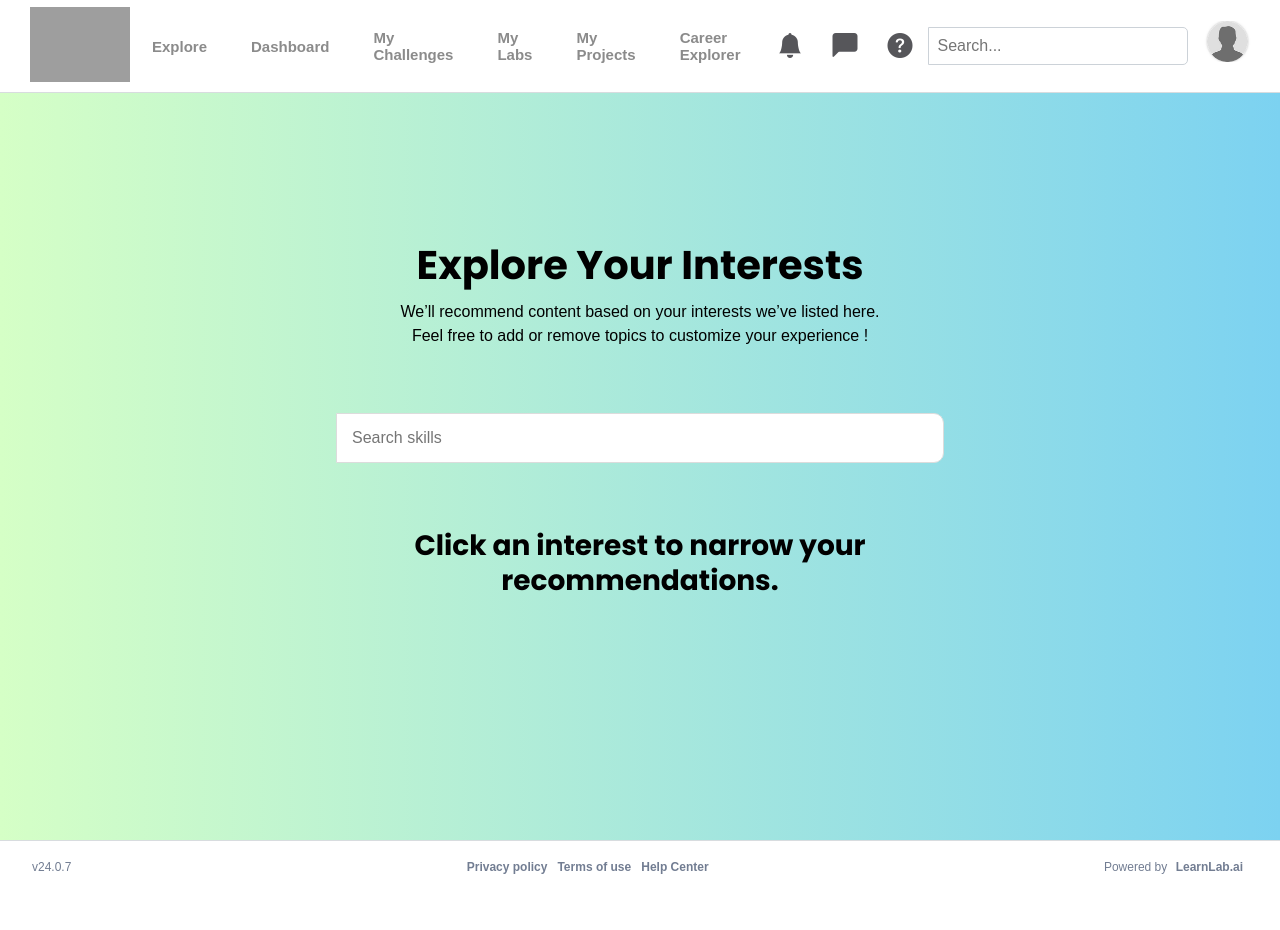
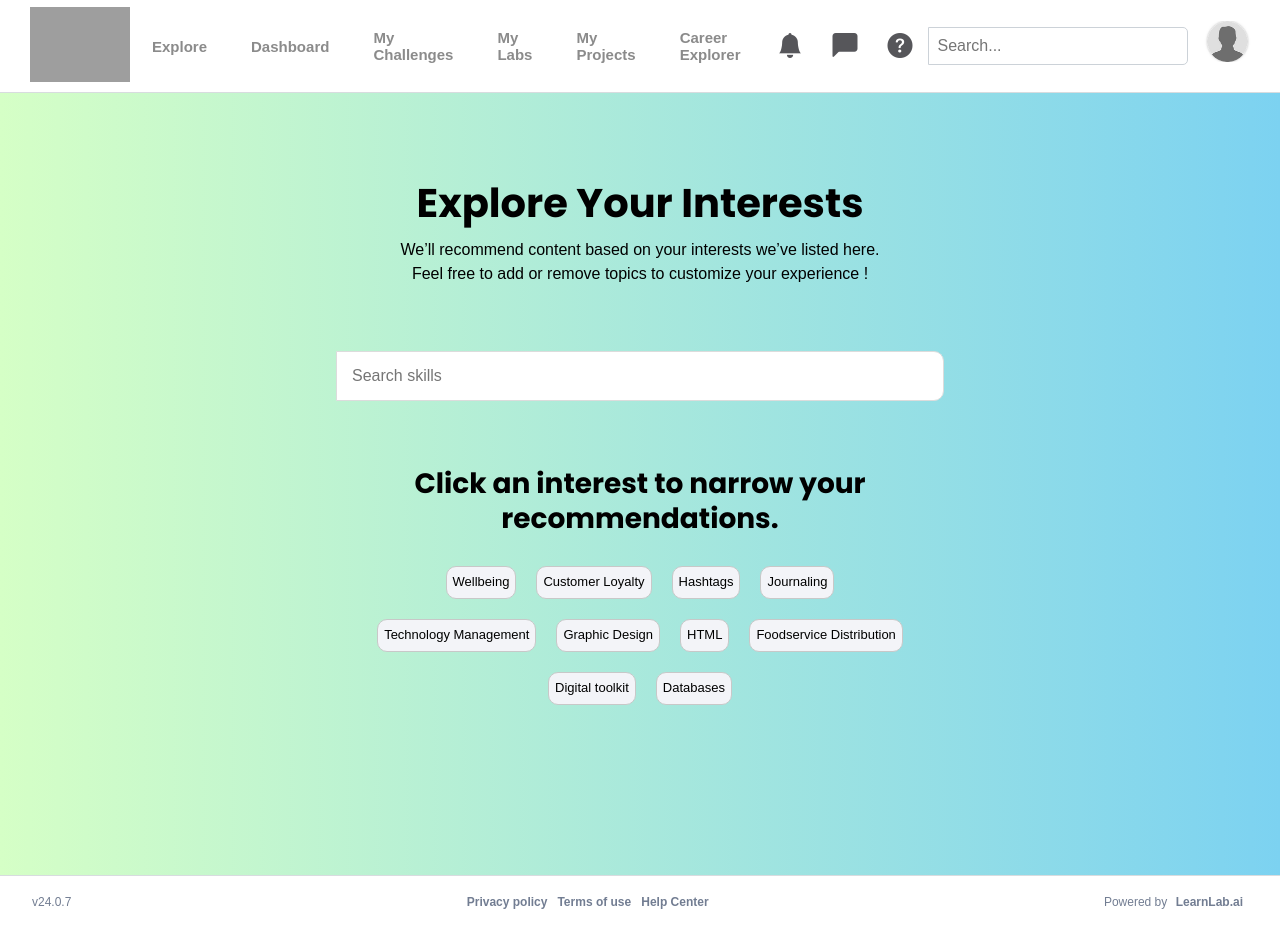
Before and after one commit to rebecca-romeo/prepr-challenge-4, a React (Create React App) app: page / in a window 1280 px wide. Before the commit the page ends 895 px from the top, so only its background shows below. Built offline with nearby package versions, Linux system fonts and the light colour scheme; grey boxes are pictures that could not be loaded.

Commit message:
recommendation section and styling

```diff
--- a/src/App.css
+++ b/src/App.css
@@ -108,7 +108,7 @@ header {
   justify-content: center;
   align-items: center;
   text-align: center;
-  padding: 18rem 0;
+  padding: 18rem 0 14rem;
 }
 
 header h1 {
@@ -138,6 +138,21 @@ header div {
   border-radius: 0 10px 10px 0;
   margin: 6.5rem 0;
 }
+.exploreRecommendations {
+  /* border: 2px solid red; */
+  margin: 2rem auto;
+  width: 90%;
+}
+.exploreRecommendations li {
+  display: inline-block;
+  font-size: 1.3rem;
+  background-color: #F3F4F8;
+  border: 1px solid #C8C8C8;
+  border-radius: 10px;
+  padding: 0.8rem 0.6rem;
+  margin: 1rem;
+  cursor: pointer;
+}
 
 /* FOOTER */
 footer {
--- a/src/components/Header.js
+++ b/src/components/Header.js
@@ -12,6 +12,21 @@ const Header = () => {
 
         <h2 className="poppins">Click an interest to narrow your recommendations.</h2>
 
+        <div className="arial exploreRecommendations">
+          <ul>
+            <li>Wellbeing</li>
+            <li>Customer Loyalty</li>
+            <li>Hashtags</li>
+            <li>Journaling</li>
+            <li>Technology Management</li>
+            <li>Graphic Design</li>
+            <li>HTML</li>
+            <li>Foodservice Distribution</li>
+            <li>Digital toolkit</li>
+            <li>Databases</li>
+          </ul>
+        </div>
+
       </div>
     </header>
   )
```
